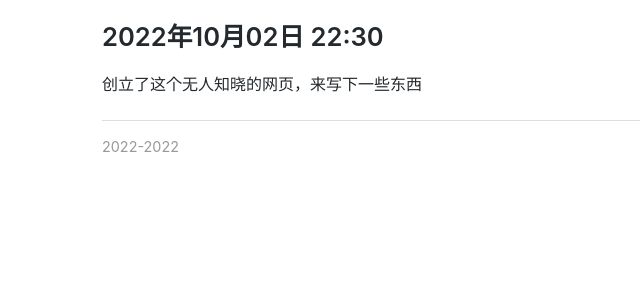
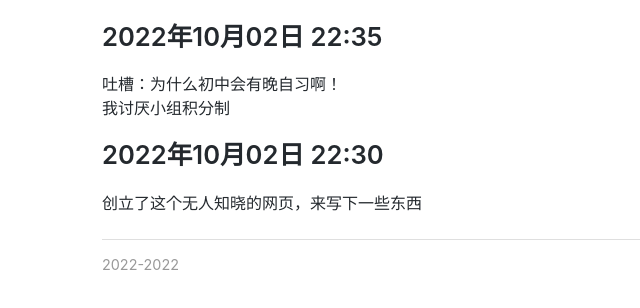
Before and after one commit to undefined-state/undefined-state.github.io, a plain HTML site: page index.html in a window 1280 px wide. Shown: the part 98-406 px from the top of the page, without its empty margins (220-860 px from the left). Drawn offline with Linux system fonts and the light colour scheme.

Commit message:
Update index.html

```diff
--- a/index.html
+++ b/index.html
@@ -19,6 +19,9 @@
 <!--  	    <p>A simple typography stylesheet for readable content.</p> -->
  	  </header>
 <section>
+  <h2>2022年10月02日 22:35</h2>
+  <p>吐槽：为什么初中会有晚自习啊！</br>我讨厌小组积分制</p>
+
   <h2>2022年10月02日 22:30</h2>
   <p>创立了这个无人知晓的网页，来写下一些东西</p>
 </section>
```
